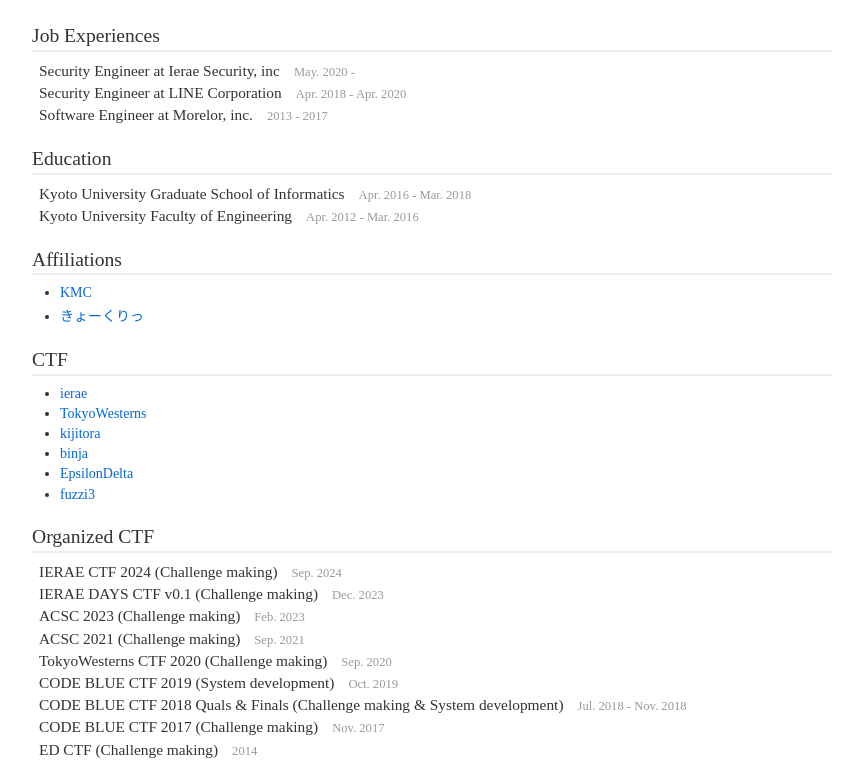
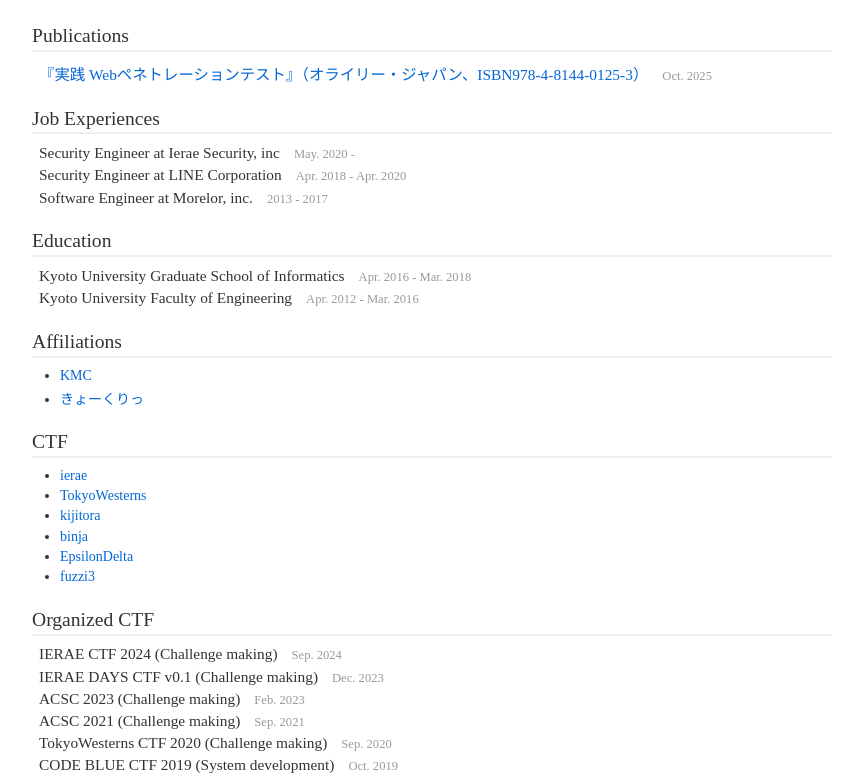
Before and after one commit to tyage/tyage.net, a website: page public/index.html in a window 1280 px wide. Shown: the part 156-935 px from the top of the page, without its empty margins (208-1071 px from the left). Drawn offline with Linux system fonts and the light colour scheme.

Commit message:
add publications

```diff
--- a/public/index.html
+++ b/public/index.html
@@ -16,7 +16,7 @@
 
     gtag('config', 'G-YMP8DWG5BL');
   </script>
-  </head>
+</head>
 
 <body>
   <main>
@@ -37,6 +37,17 @@
         <p><i class="fab fa-facebook"></i><a href="https://facebook.com/namatyage">facebook</a></p>
         <p><i class="fab fa-amazon"></i><a href="https://amzn.to/namatyage">wishlist</a></p>
         <p><i class="fas fa-flag-checkered"></i><a href="http://hackerone.com/tyage">hackerone</a></i></p>
+      </div>
+    </div>
+
+    <div class="profile-sub">
+      <h3 class="title">Publications</h3>
+
+      <div class="timeline">
+        <p class="timeline-title">
+          <a href="https://www.oreilly.co.jp/books/9784814401253/">『実践 Webペネトレーションテスト』（オライリー・ジャパン、ISBN978-4-8144-0125-3）</a>
+          </p>
+        <p class="timeline-date">Oct. 2025</p>
       </div>
     </div>
 
```
